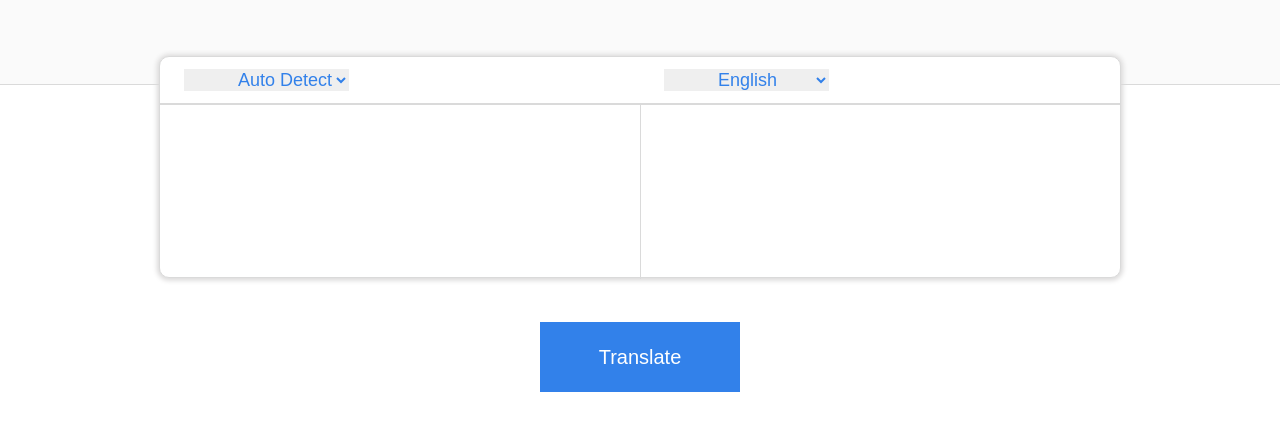
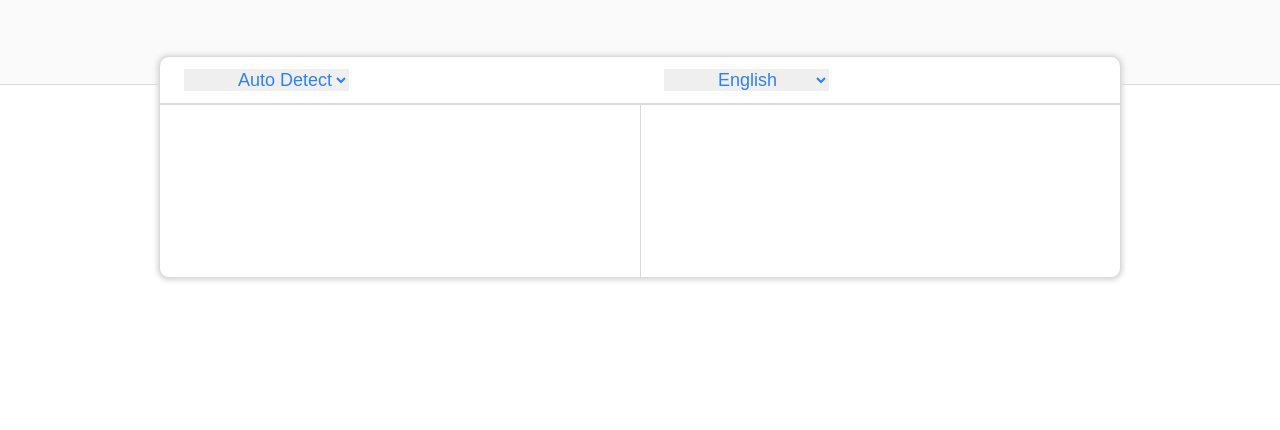
Before and after one commit to Shivang-cyber/translator, a plain HTML site: page index.html in a window 1280 px wide. Shown: the part 78-508 px from the top of the page. Drawn offline with Linux system fonts and the light colour scheme.

Commit message:
ver1.0.1

```diff
--- a/index.html
+++ b/index.html
@@ -58,7 +58,7 @@
             </select>
           </div>
           <div id="FI_tra">
-            <textarea name="" id="IN" cols="30" rows="10"></textarea>
+            <textarea name="" oninput="tra()" id="IN" cols="30" rows="10"></textarea>
           </div>
         </div>
 
@@ -87,9 +87,7 @@
           <div id="TI_tra"><div id="OUT"></div></div>
         </div>
       </div>
-    </div>
-    <div id="butt"><button onclick="tra()">Translate</button></div>
-  </body>
+
 </html>
 <script src="./script.js"></script>
 <script
--- a/script.js
+++ b/script.js
@@ -1,6 +1,8 @@
+var b = document.getElementById('OUT')
+
+
 async function tra() {
  var a = document.getElementById('IN').value
- var b = document.getElementById('OUT')
 
  var aFR = document.getElementById('F-s').value
  var bTO = document.getElementById('T-s').value
--- a/styles.css
+++ b/styles.css
@@ -126,22 +126,7 @@ textarea:focus {
   font-size: 20px;
   padding-left: 5%;
 }
-#butt {
-  width: 100%;
-  height: 100px;
-  position: fixed;
-  top: 400px;
-  display: flex;
-  justify-content: center;
-}
-#butt > button {
-  width: 200px;
-  height: 70px;
-  font-size: 20px;
-  border: none;
-  color: white;
-  background-color: rgb(50, 129, 234);
-}
+
 .ab {
   display: flex;
   align-items: center;
```
